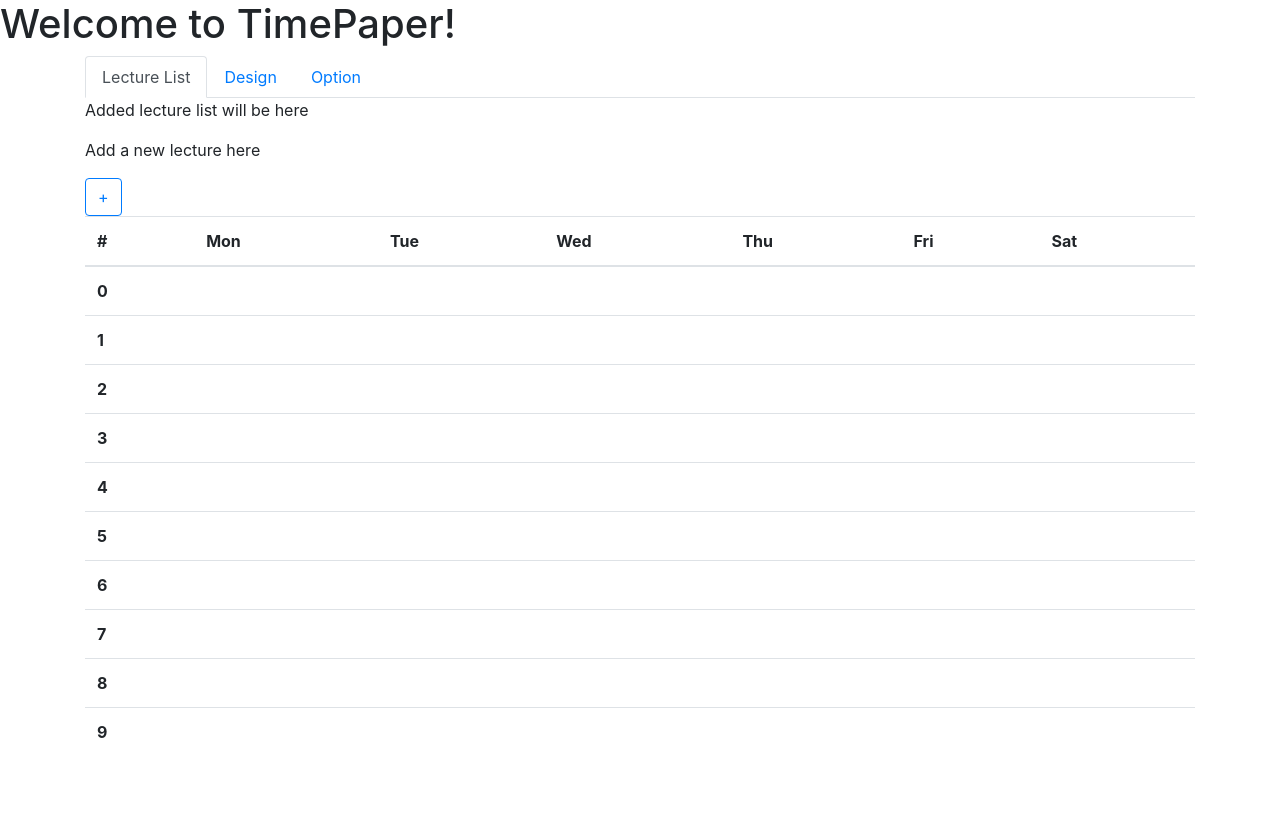
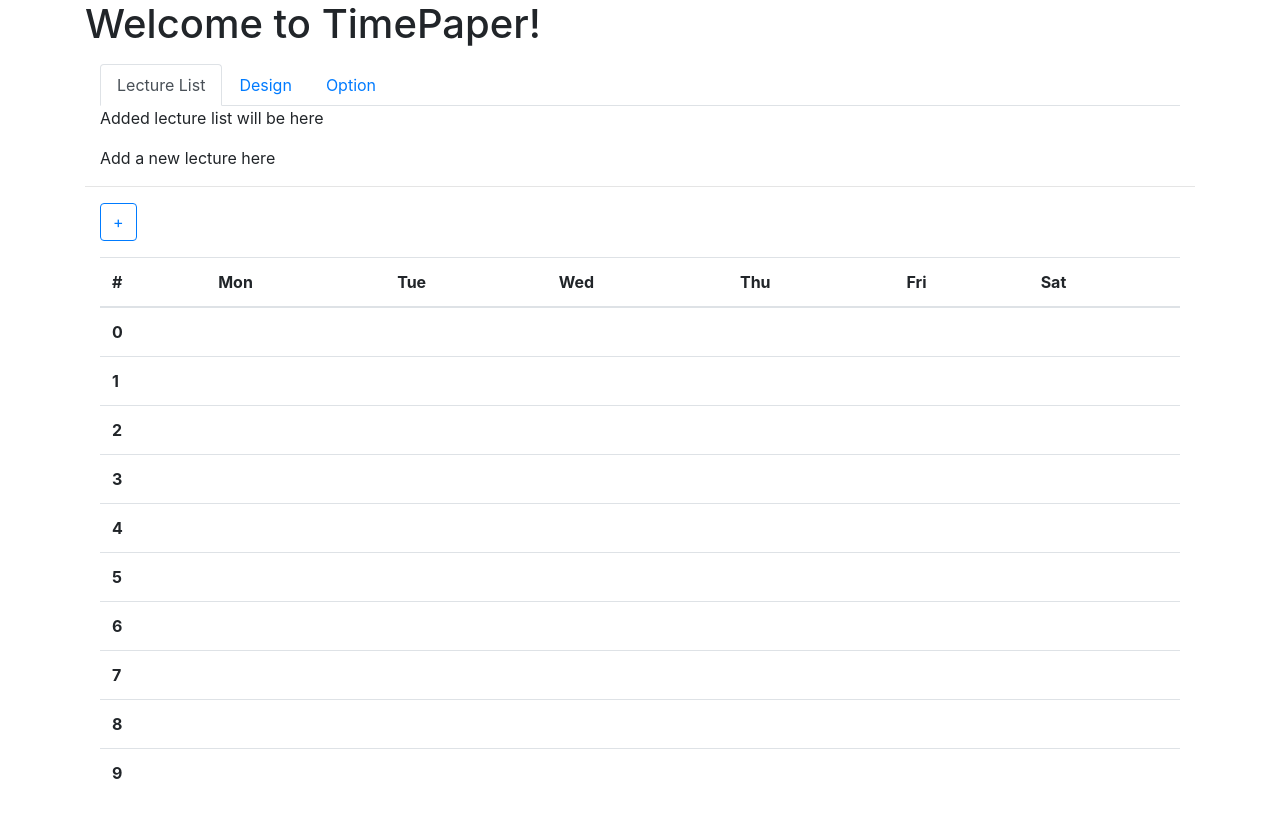
Before and after one commit to gunhoflash/TimePaper, a Node server app: page / in a window 1280 px wide. Before the commit the page ends 738 px from the top, so only its background shows below. Run offline with Node 20, Linux system fonts and the light colour scheme; lists and menus that the app fills with data are empty.

Commit message:
edit main

```diff
--- a/views/main.ejs
+++ b/views/main.ejs
@@ -29,11 +29,12 @@
 
 		<% include common/modal.ejs %>
 
+		<div class="container">
 			<header>
 				<h1>Welcome to TimePaper!</h1>
 			</header>
 
-		<div class="container">
+			<div class="container-fluid my-3">
 				<ul class="nav nav-tabs" id="myTab" role="tablist">
 					<li class="nav-item">
 						<a class="nav-link active" id="lectureList-tab" data-toggle="tab" href="#lectureList" role="tab" aria-controls="lectureList" aria-selected="true">Lecture List</a>
@@ -59,8 +60,12 @@
 				</div>
 			</div>
 
-		<div class="container">
+			<hr>
+
+			<div class="container-fluid my-3">
+				<div class="my-3">
 					<button type="button" class="btn btn-outline-primary" data-toggle="modal" data-target="#exampleModal">+</button>
+				</div>
 				<table class="table">
 					<thead>
 						<tr>
@@ -84,5 +89,6 @@
 					</tbody>
 				</table>
 			</div>
+		</div>
 	</body>
 </html>
```
Lines whose indentation alone changed are shown as unchanged.
